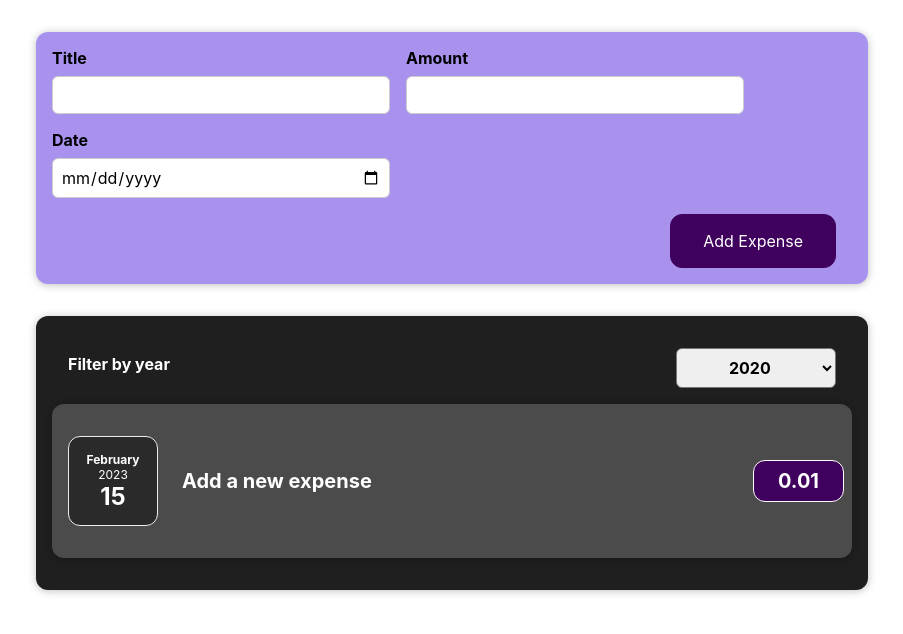
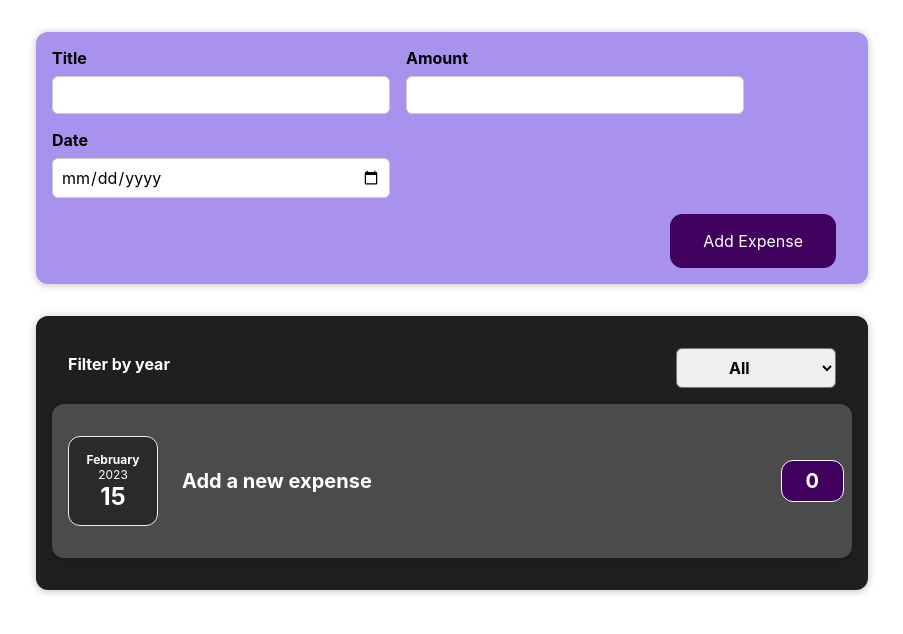
Before and after one commit to Tiberiusloc/ExpenseTracker, a React (Create React App) app: page / in a window 1280 px wide. Shown: the top 634 px of the page, without its empty margins (188-1091 px from the left). Built offline with nearby package versions, Linux system fonts and the light colour scheme.

Commit message:
Add filter to show for selected year, or all expenses

```diff
--- a/src/App.js
+++ b/src/App.js
@@ -8,7 +8,7 @@ const dummyExpenses = [
     {
       id: 'e1',
       title: 'Add a new expense',
-      amount: 0.01,
+      amount: 0.00,
       date: new Date(),
     },
   ];
@@ -19,9 +19,7 @@ function App() {
 
 
   const addExpenseHandler = expense => {
-    setExpenses(prevExpenses => {
-      return [expense, prevExpenses];
-    } );
+    setExpenses([expense, ...expenses]);
   };
 
   return (
--- a/src/components/Expenses/ExpenseDisplay.js
+++ b/src/components/Expenses/ExpenseDisplay.js
@@ -7,17 +7,37 @@ import Card from "../UI/Card";
 
 function ExpenseDisplay(props) {
 
-  const [filteredYear, setFilteredYear] = useState('2020');
+  const [filteredYear, setFilteredYear] = useState('all');
+  const [filteredExpenses, setFilteredExpenses] = useState(props.expenses);
 
   const filterChangeHandler = selectedYear => {
-    setFilteredYear(selectedYear);
+    console.log(selectedYear);
+    if (selectedYear === 'all') {
+      setFilteredYear(selectedYear);
+      setFilteredExpenses(props.expenses);
+    } else {
+      setFilteredYear(selectedYear);
+      const filteredExpense = props.expenses.filter(
+        expense => expense.date.getFullYear().toString() === selectedYear
+      );
+      setFilteredExpenses(filteredExpense);
+    }
   };
+
+
 
 return (
   <div>
     <Card className="expenses">
       <ExpenseFilter selected={filteredYear} onChangeFilter={filterChangeHandler} />
-      {props.expenses.map(expense =>  <ExpenseItem title={expense.title} amount={expense.amount} date={expense.date} />)}
+      {filteredExpenses.map(expense =>
+        <ExpenseItem
+          key={expense.id}
+          title={expense.title}
+          amount={expense.amount}
+          date={expense.date}
+        />
+      )}
     </Card>
   </div>
   );
--- a/src/components/Expenses/ExpenseFilter.js
+++ b/src/components/Expenses/ExpenseFilter.js
@@ -6,6 +6,7 @@ const ExpensesFilter = (props) => {
 
   const dropdownChangeHandler = (event) => {
     props.onChangeFilter(event.target.value);
+
   };
 
   return (
@@ -13,6 +14,8 @@ const ExpensesFilter = (props) => {
       <div className='expenses-filter__control'>
         <label>Filter by year</label>
         <select value={props.selected} onChange={dropdownChangeHandler}>
+          <option value='all'>All</option>
+          <option value='2023'>2023</option>
           <option value='2022'>2022</option>
           <option value='2021'>2021</option>
           <option value='2020'>2020</option>
```
